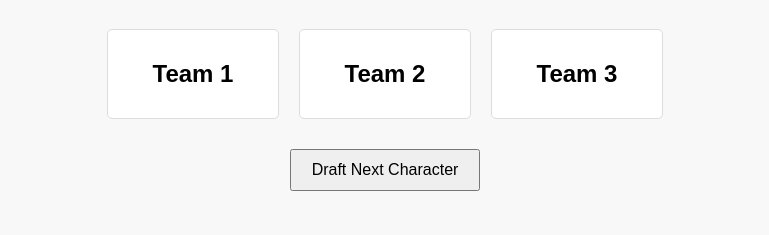
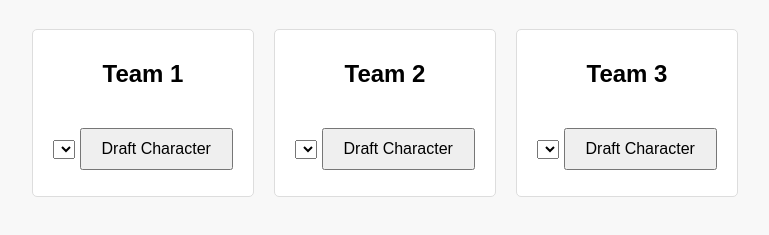
Before and after one commit to dunlapma245/dragon-ball-draft-game, a plain HTML site: page index.html in a window 1280 px wide. Shown: the part 61-296 px from the top of the page, without its empty margins (255-1024 px from the left). Drawn offline with Linux system fonts and the light colour scheme.

Commit message:
Update index.html

```diff
--- a/index.html
+++ b/index.html
@@ -19,7 +19,7 @@
             margin: 10px;
             padding: 10px;
             border: 1px solid #ddd;
-            width: 150px;
+            width: 200px;
             background-color: #fff;
             border-radius: 5px;
         }
@@ -37,11 +37,25 @@
 <body>
     <h1>Dragon Ball Draft Game</h1>
     <div id="teams">
-        <div class="team" id="team1"><h2>Team 1</h2><ul id="team1-list"></ul></div>
-        <div class="team" id="team2"><h2>Team 2</h2><ul id="team2-list"></ul></div>
-        <div class="team" id="team3"><h2>Team 3</h2><ul id="team3-list"></ul></div>
+        <div class="team" id="team1">
+            <h2>Team 1</h2>
+            <select id="team1-select"></select>
+            <button onclick="draftCharacter(1)">Draft Character</button>
+            <ul id="team1-list"></ul>
+        </div>
+        <div class="team" id="team2">
+            <h2>Team 2</h2>
+            <select id="team2-select"></select>
+            <button onclick="draftCharacter(2)">Draft Character</button>
+            <ul id="team2-list"></ul>
+        </div>
+        <div class="team" id="team3">
+            <h2>Team 3</h2>
+            <select id="team3-select"></select>
+            <button onclick="draftCharacter(3)">Draft Character</button>
+            <ul id="team3-list"></ul>
+        </div>
     </div>
-    <button onclick="draftCharacter()">Draft Next Character</button>
     <div id="character-log"></div>
 
     <script>
@@ -90,27 +104,5 @@
 
         let teams = [[], [], []];
         let availableCharacters = [...characters];
-        let currentTeam = 0;
 
-        function draftCharacter() {
-            if (availableCharacters.length === 0) {
-                document.getElementById("character-log").innerText = "Draft complete!";
-                return;
-            }
-
-            const index = Math.floor(Math.random() * availableCharacters.length);
-            const character = availableCharacters.splice(index, 1)[0];
-            teams[currentTeam].push(character);
-
-            const teamList = document.getElementById(`team${currentTeam + 1}-list`);
-            const listItem = document.createElement("li");
-            listItem.textContent = `${character.name} (Power: ${character.power_level}, Ability: ${character.special_ability})`;
-            teamList.appendChild(listItem);
-
-            document.getElementById("character-log").innerText = `Team ${currentTeam + 1} picked ${character.name}!`;
-
-            currentTeam = (currentTeam + 1) % 3;
-        }
-    </script>
-</body>
-</html>
+        // Populate dropdowns with characters
```
